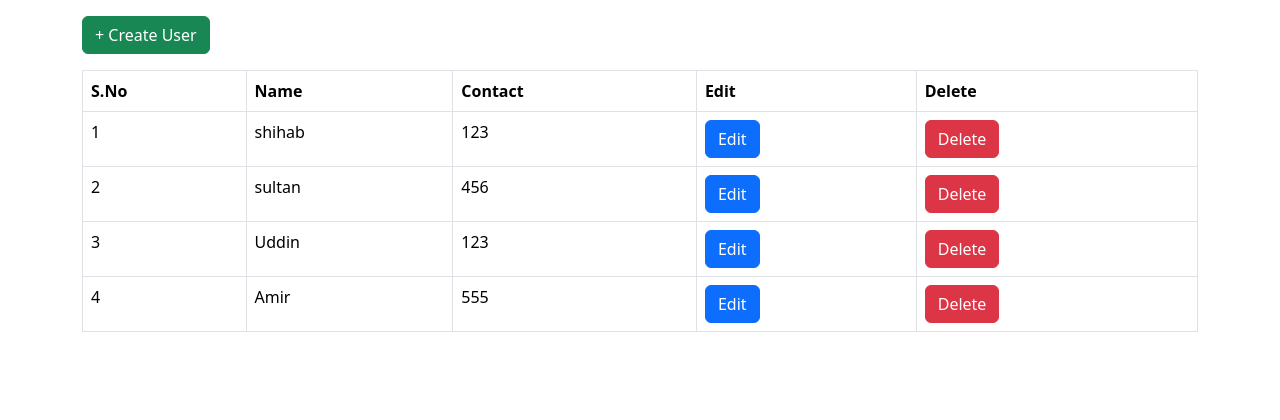
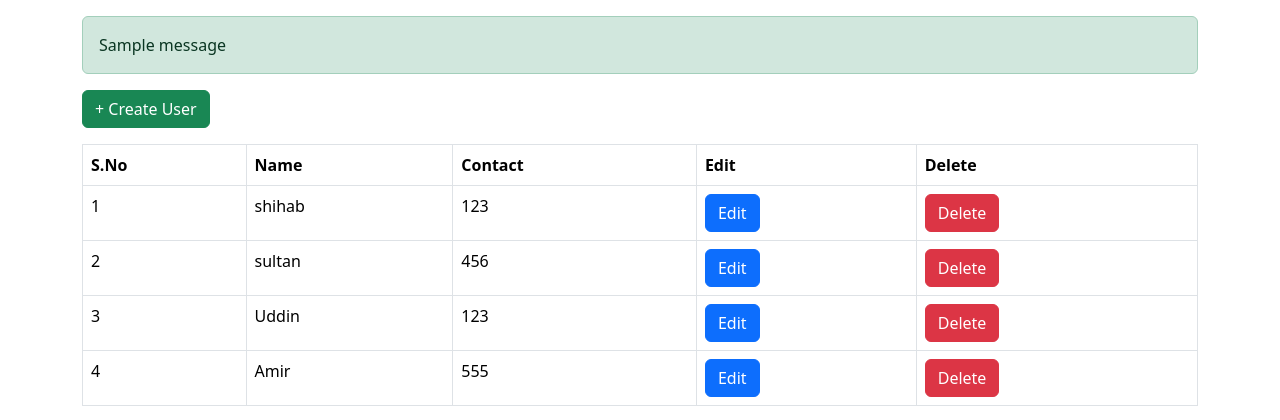
Before and after one commit to shihabshahid/django-sqlite-crud-project, a Django app: page / in a window 1280 px wide. Shown: the top 420 px of the page. Run offline with Django 4.2, Linux system fonts and the light colour scheme; data comes from the database, SQL or seed files in the repository; one stand-in notice (Sample message) is shown; some libraries are stand-ins or nearby versions.

Commit message:
Update layout.html

```diff
--- a/templates/layout.html
+++ b/templates/layout.html
@@ -12,6 +12,15 @@
 
     <!-- content start -->
     <div class="container pt-3">
+        {% if messages %}
+            <div class="messages">
+            {% for message in messages %}
+                <div class="alert {% if message.tags %}alert-{{ message.tags }}"{% endif %}>
+                    {{ message }}
+                </div>
+            {% endfor %}
+            </div>
+        {% endif %}
         {% block body %}
 
         {% endblock %}
```
